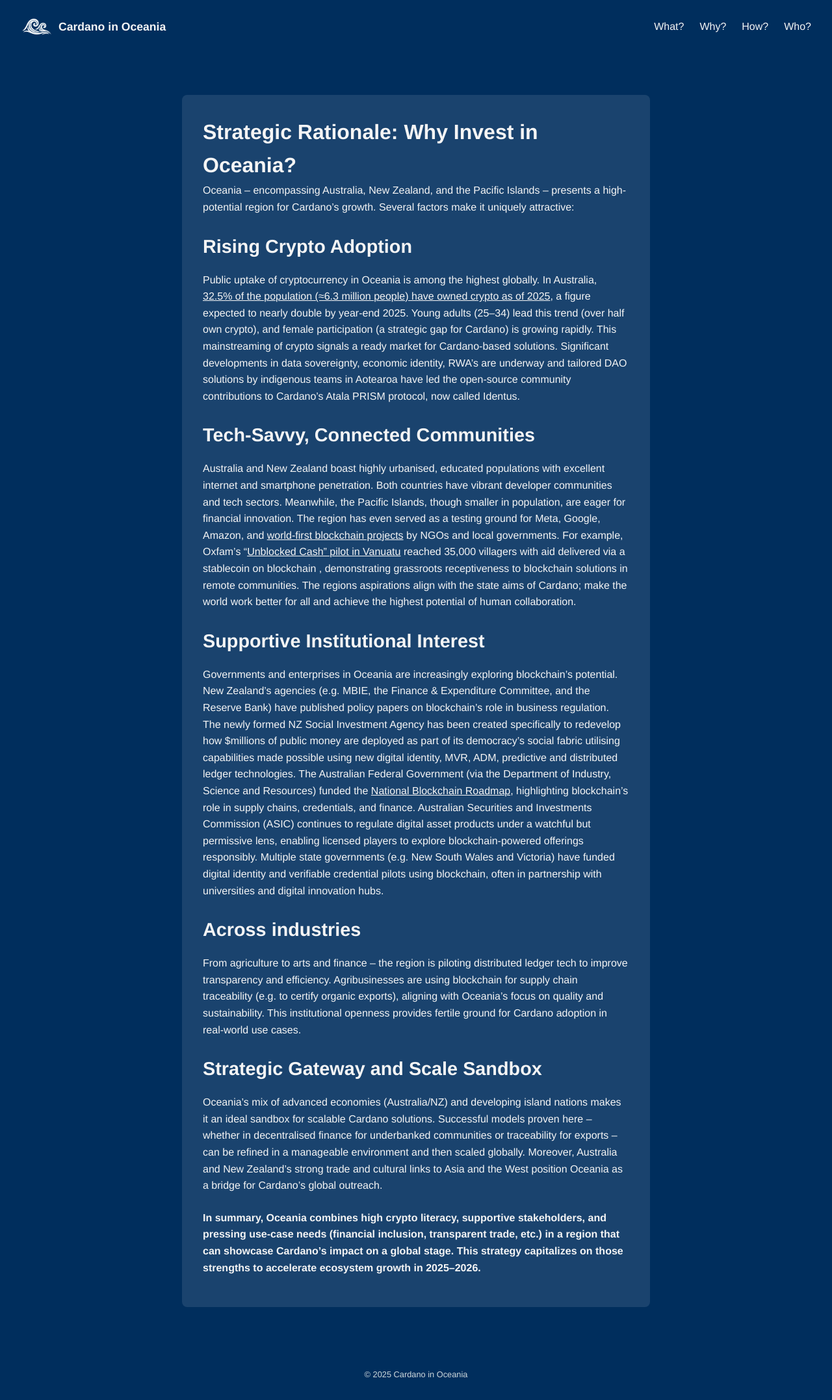
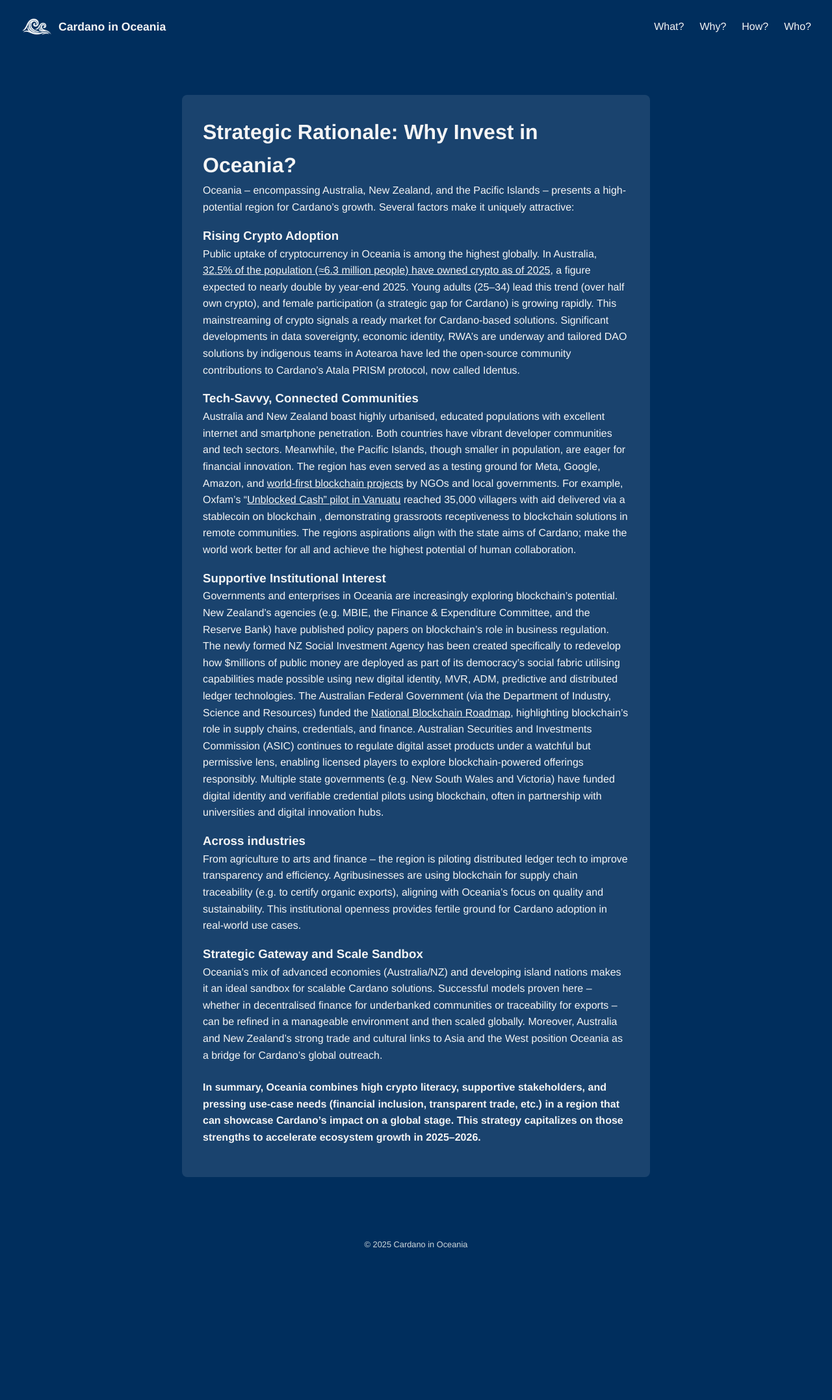
Before and after one commit to cardano-in-oceania/cardano-in-oceania.github.io, a Jekyll site: the page built from docs/pages/why.md, in a window 1280 px wide. Shown: the whole page at 65% size. Built offline with Jekyll 4.4.1, drawn with Linux system fonts in a browser that asks for light colours; after the commit the page ends 1954 px from its top, so only the background shows below that.

Commit message:
Updated Why

```diff
--- a/docs/pages/why.md
+++ b/docs/pages/why.md
@@ -6,19 +6,19 @@
 # Strategic Rationale: Why Invest in Oceania?
 Oceania – encompassing Australia, New Zealand, and the Pacific Islands – presents a high-potential region for Cardano’s growth. Several factors make it uniquely attractive:
 
-## Rising Crypto Adoption
+### Rising Crypto Adoption
 Public uptake of cryptocurrency in Oceania is among the highest globally. In Australia, [32.5% of the population (≈6.3 million people) have owned crypto as of 2025](https://bitcoinist.com/australia-adoption-crypto/#:~:text=Young%20Investors%20Still%20Lead%2C%20But,Others%20Are%20Catching%20Up), a figure expected to nearly double by year-end 2025\. Young adults (25–34) lead this trend (over half own crypto), and female participation (a strategic gap for Cardano) is growing rapidly. This mainstreaming of crypto signals a ready market for Cardano-based solutions. Significant developments in data sovereignty, economic identity, RWA’s are underway and tailored DAO solutions by indigenous teams in Aotearoa have led the open-source community contributions to Cardano’s Atala PRISM protocol, now called Identus.
 
-## Tech-Savvy, Connected Communities
+### Tech-Savvy, Connected Communities
 Australia and New Zealand boast highly urbanised, educated populations with excellent internet and smartphone penetration. Both countries have vibrant developer communities and tech sectors. Meanwhile, the Pacific Islands, though smaller in population, are eager for financial innovation. The region has even served as a testing ground for Meta, Google, Amazon, and [world-first blockchain projects](https://www.abc.net.au/news/2021-10-02/pacific-blockchain-experiment-cryptocurrency-bitcoin/100495166) by NGOs and local governments. For example, Oxfam’s “[Unblocked Cash” pilot in Vanuatu](https://www.calpnetwork.org/publication/unblocked-cash-pilot-full-report/) reached 35,000 villagers with aid delivered via a stablecoin on blockchain , demonstrating grassroots receptiveness to blockchain solutions in remote communities. The regions aspirations align with the state aims of Cardano; make the world work better for all and achieve the highest potential of human collaboration.
 
-## Supportive Institutional Interest
+### Supportive Institutional Interest
 Governments and enterprises in Oceania are increasingly exploring blockchain’s potential. New Zealand’s agencies (e.g. MBIE, the Finance & Expenditure Committee, and the Reserve Bank) have published policy papers on blockchain’s role in business regulation. The newly formed NZ Social Investment Agency has been created specifically to redevelop how $millions of public money are deployed as part of its democracy’s social fabric utilising capabilities made possible using new digital identity, MVR, ADM, predictive and distributed ledger technologies. The Australian Federal Government (via the Department of Industry, Science and Resources) funded the [National Blockchain Roadmap](https://www.industry.gov.au/data-and-publications/national-blockchain-roadmap), highlighting blockchain’s role in supply chains, credentials, and finance. Australian Securities and Investments Commission (ASIC) continues to regulate digital asset products under a watchful but permissive lens, enabling licensed players to explore blockchain-powered offerings responsibly. Multiple state governments (e.g. New South Wales and Victoria) have funded digital identity and verifiable credential pilots using blockchain, often in partnership with universities and digital innovation hubs.
 
-## Across industries
+### Across industries
 From agriculture to arts and finance – the region is piloting distributed ledger tech to improve transparency and efficiency. Agribusinesses are using blockchain for supply chain traceability (e.g. to certify organic exports), aligning with Oceania’s focus on quality and sustainability. This institutional openness provides fertile ground for Cardano adoption in real-world use cases.
 
-## Strategic Gateway and Scale Sandbox
+### Strategic Gateway and Scale Sandbox
 Oceania’s mix of advanced economies (Australia/NZ) and developing island nations makes it an ideal sandbox for scalable Cardano solutions. Successful models proven here – whether in decentralised finance for underbanked communities or traceability for exports – can be refined in a manageable environment and then scaled globally. Moreover, Australia and New Zealand’s strong trade and cultural links to Asia and the West position Oceania as a bridge for Cardano’s global outreach.
 
 **In summary, Oceania combines high crypto literacy, supportive stakeholders, and pressing use-case needs (financial inclusion, transparent trade, etc.) in a region that can showcase Cardano’s impact on a global stage. This strategy capitalizes on those strengths to accelerate ecosystem growth in 2025–2026.**
```
